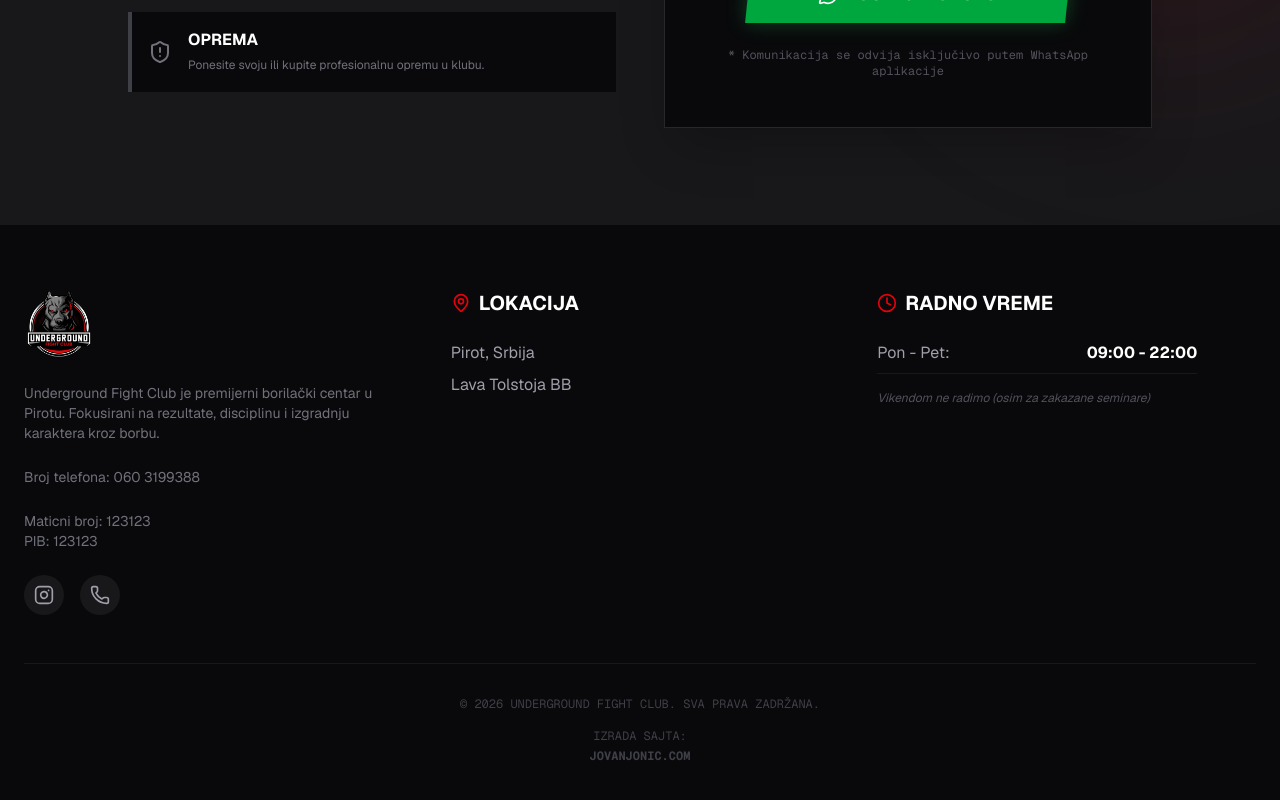
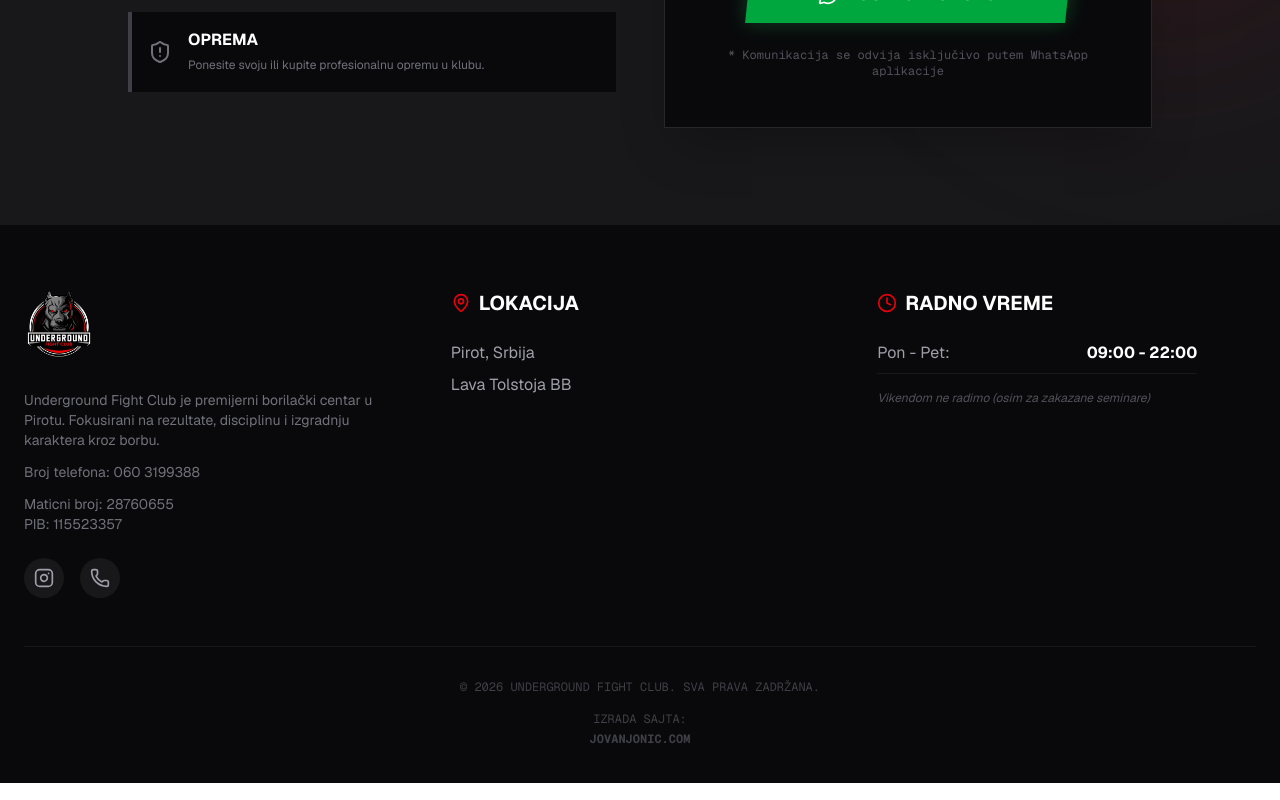
Before and after one commit to jovan7/ufc, a Next.js app: page / in a window 1280 px wide. Shown: the part 7535-8335 px from the top of the page. Built offline with nearby package versions, Linux system fonts and the light colour scheme.

Commit message:
contact info

```diff
--- a/components/footer.tsx
+++ b/components/footer.tsx
@@ -7,24 +7,23 @@ export default function Footer() {
             <div className="container mx-auto">
                 <div className="grid md:grid-cols-3 gap-12 mb-12 text-center md:text-left">
                     <div>
-                        <Link href="/" className="block mb-6">
+                        <Link href="/" className="inline-block mb-6">
                             <img src="/logo.webp" className="w-[70px] mx-auto md:ml-0"
                                  alt="underground fight club pirot"/>
                         </Link>
-                        <p className="text-zinc-500 text-sm mb-6">
+                        <p className="text-zinc-500 text-sm mb-3">
                             Underground Fight Club je premijerni borilački centar u Pirotu.
                             Fokusirani na rezultate, disciplinu i izgradnju karaktera kroz borbu.
                         </p>
-                        <p className="text-zinc-500 text-sm mb-6">
-                            Broj telefona: <a href="tel:0603199388">060 3199388</a>
+                        <p className="text-zinc-500 text-sm mb-3">
+                            Broj telefona: <a href="tel:+381603199388">060 3199388</a>
                         </p>
                         <p className="text-zinc-500 text-sm mb-6">
-                            Maticni broj: 123123
+                            Maticni broj: 28760655
                             <br />
-                            PIB: 123123
+                            PIB: 115523357
                         </p>
 
-                        {/* Socials */}
                         <div className="flex justify-center md:justify-start gap-4">
                             <a href="https://www.instagram.com/underground_fight_club23/?hl=en" target="_blank"
                                rel="noreferrer"
```
